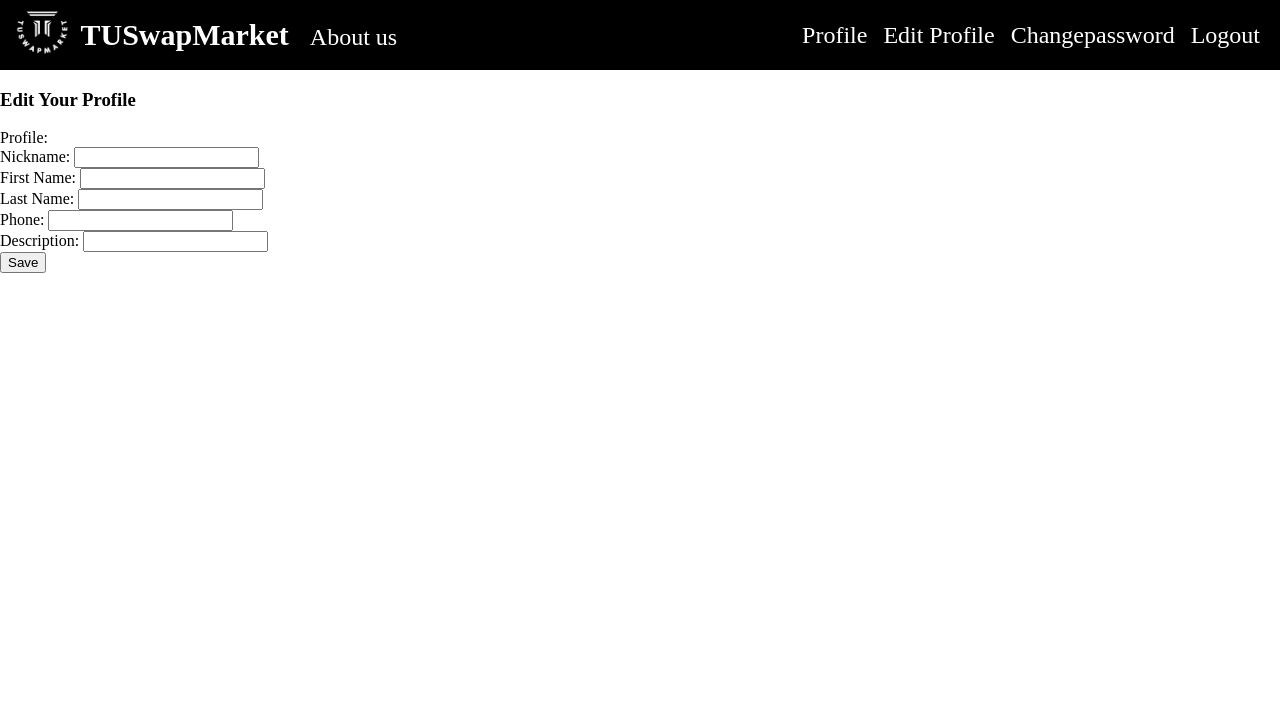
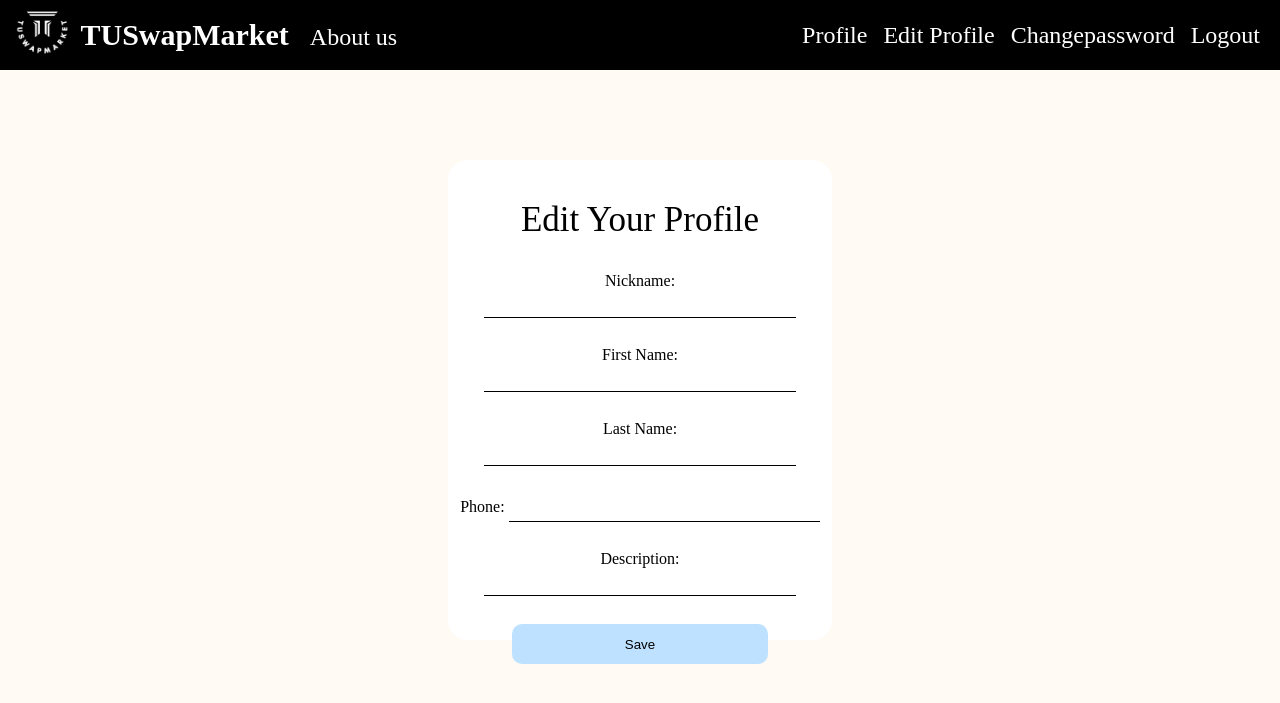
Before and after one commit to 6410685090/TUSwapMarket, a Django app: page /edit_profile/ in a window 1280 px wide. Shown: the top 703 px of the page. Run offline with Django 4.2, Linux system fonts and the light colour scheme; the visitor is signed in with stand-in values (Sample User, id 1).

Commit message:
add all templates

```diff
--- a/swapmarket/static/swapmarket/css/style.css
+++ b/swapmarket/static/swapmarket/css/head.css
@@ -1,14 +1,16 @@
-body {
-    margin: 0;
-    padding: 0;
+body{
+    margin: 0px;
+    padding: 0px;
+    background-color: rgb(255, 250, 244);
 }
 
-
 .header {
+    z-index: 5;
     width: 100%;
     height: 70px;
     background-color: black;
     display: flex;
+    position: fixed;
     align-items: center;
     font-size: 24px;
 }
--- a/swapmarket/templates/swapmarket/about.html
+++ b/swapmarket/templates/swapmarket/about.html
@@ -3,6 +3,7 @@
 {% block title %}About us{% endblock %}
 
 {% block body %}
+<div style="position: fixed; top: 100px;">
     <div style="padding-left: 20px;">
         <h2 style="font-size: 30px;">โครงงานวิชา CN331</h2>
         <p style="font-size: 15px;">
@@ -29,4 +30,5 @@
         <a href="https://github.com/6410685090/TUSwapMarket"  \
         style="font-size: 15px;">GitHub Repository</a>
     </div>
+</div>
 {% endblock %}
--- a/swapmarket/templates/swapmarket/homepage.html
+++ b/swapmarket/templates/swapmarket/homepage.html
@@ -3,6 +3,7 @@
 <html lang="en">
 <head>
     <link rel="stylesheet" href="{% static 'swapmarket/css/home.css' %}">
+    <link rel="stylesheet" href="{% static 'swapmarket/css/head.css' %}">
     <meta charset="UTF-8">
     <meta name="viewport" content="width=device-width, initial-scale=1.0">
     <title>Homepage</title>
@@ -44,7 +45,7 @@
                 </a>
 
                 {% empty %}
-                <p>GG</p>
+                <p>no item</p>
 
             {% endfor %}
 
--- a/swapmarket/templates/swapmarket/layout.html
+++ b/swapmarket/templates/swapmarket/layout.html
@@ -4,7 +4,7 @@
 <head>
     {% block link %}
     {% endblock %}
-    <link rel="stylesheet" href="{% static 'swapmarket/css/style.css' %}">
+    <link rel="stylesheet" href="{% static 'swapmarket/css/head.css' %}">
     <meta charset="UTF-8">
     <meta name="viewport" content="width=device-width, initial-scale=1.0">
     <title>{% block title %}{% endblock %}</title>
--- /dev/null
+++ b/user/static/user/css/signin.css
@@ -0,0 +1,70 @@
+body{
+    background-color: rgb(255, 250, 244);
+}
+
+.form1{
+    margin-top: 4vh;
+}
+
+
+.form2{
+    margin-top: 2vh;
+}
+
+.main{
+    display: flex;
+    justify-content: center;
+    align-items: center;
+}
+
+.box{
+    margin-top: 250px;
+    background-color: #ffffff;
+    width: 30vw;
+    height: 43vh;
+    border-radius: 20px;
+    border: none;
+    text-align: center;
+    min-width: 275px;
+}
+
+.top{
+    margin-top: 5vh;
+    font-size: 35px;
+}
+
+.inputbox{
+    width: 80%;
+    height: 25px;
+    margin-bottom: 3.5vh;
+    border-style: none;
+    outline: none;
+    border-bottom: 1px solid #000;
+}
+
+.inputbox input::placeholder{
+    padding-left: 10px;
+}
+
+.submit{
+    width: 20vw;
+    height: 40px;
+    border-style: none;
+    background-color: rgb(190, 225, 255);
+    border-radius: 10px;
+}
+
+.submit:hover{
+    background-color: rgb(216, 238, 255) ;
+    transition: 0.2s;
+
+}
+
+.signup{
+    text-decoration: none;
+    color: red;
+}
+
+.signup:hover{
+    color: rgb(255, 145, 145);
+}
--- a/user/templates/user/about.html
+++ b/user/templates/user/about.html
@@ -3,6 +3,7 @@
 {% block title %}About us{% endblock %}
 
 {% block body %}
+<div style=" position: fixed; top: 100px;">
     <div style="padding-left: 20px;">
         <h2 style="font-size: 30px;">โครงงานวิชา CN331</h2>
         <p style="font-size: 15px;">
@@ -29,4 +30,5 @@
         <a href="https://github.com/6410685090/TUSwapMarket"  \
         style="font-size: 15px;">GitHub Repository</a>
     </div>
+</div>
 {% endblock %}
--- a/user/templates/user/editprofile.html
+++ b/user/templates/user/editprofile.html
@@ -1,37 +1,40 @@
 {% extends "user/layout.html" %}
+{% load static %}
+{% block title %}Edit Profile{% endblock %}
+{% block link %}
+    <link rel="stylesheet" href="{% static 'user/css/signin.css' %}">
+{% endblock %}
 {% block body %}
-<div class="card-header">
-    <h3 class="login">Edit Your Profile</h3>
-</div>
-    <form method="post">
+<div class="main">
+    <div class="box" style="height: 60vh; margin-top: 160px;">
+    <div class="top">Edit Your Profile</div>
+        <form method="post"  class="form1">
             {% csrf_token %}
             <div class="card-body">
                 <div class="form-group">
-                <label for="userpicture'" class="mt-2">Profile:</label>
-                <!-- <input type="userpicture" class="form-control" id="userpicture" name="userpicture" value="{{ form.userpicture.value }}"> -->
+                    <label for="displayname" >Nickname:</label>
+                    <input type="displayname" class="inputbox" id="displayname" name="displayname" value="{{ form.displayname.value }}">
                 </div>
                 <div class="form-group">
-                <label for="displayname'" class="mt-2">Nickname:</label>
-                <input type="displayname" class="form-control" id="displayname" name="displayname" value="{{ form.displayname.value }}">
+                    <label for="firstname" >First Name:</label>
+                    <input type="firstname" class="inputbox" id="firstname" name="firstname" value="{{ form.firstname.value }}">
                 </div>
                 <div class="form-group">
-                <label for="firstname'" class="mt-2">First Name:</label>
-                <input type="firstname" class="form-control" id="firstname" name="firstname" value="{{ form.firstname.value }}">
+                    <label for="lastname" >Last Name:</label>
+                    <input type="lastname" class="inputbox" id="lastname" name="lastname" value="{{ form.lastname.value }}">
                 </div>
                 <div class="form-group">
-                <label for="lastname'" class="mt-2">Last Name:</label>
-                <input type="lastname" class="form-control" id="lastname" name="lastname" value="{{ form.lastname.value }}">
+                    <label for="phone" >Phone:</label>
+                    <input type="phone" class="inputbox" id="phone" name="phone" value="{{ form.phone.value }}" maxlength="10" minlength="10">
                 </div>
                 <div class="form-group">
-                <label for="phone" class="mt-2">Phone:</label>
-                <input type="phone" class="form-control mb-3" id="phone" name="phone" value="{{ form.phone.value }}">
-            </div>
-            <div class="form-group">
-                <label for="userdescription" class="mt-2">Description:</label>
-                <input type="userdescription" class="form-control" id="userdescription" name="userdescription" value="{{ form.userdescription.value }}">
+                    <label for="userdescription" >Description:</label>
+                    <input type="userdescription" class="inputbox" id="userdescription" name="userdescription" value="{{ form.userdescription.value }}">
                 </div>
                 <button type="submit" class="submit">Save</button>
             </div>
         </form>
     </div>
+    </div>
+</div>
 {% endblock body %}
--- a/user/templates/user/layout.html
+++ b/user/templates/user/layout.html
@@ -2,7 +2,9 @@
 <!DOCTYPE html>
 <html lang="en">
 <head>
-    <link rel="stylesheet" href="{% static 'swapmarket/css/style.css' %}">
+    {% block link %}
+    {% endblock %}
+    <link rel="stylesheet" href="{% static 'swapmarket/css/head.css' %}">
     <meta charset="UTF-8">
     <meta name="viewport" content="width=device-width, initial-scale=1.0">
     <title>{% block title %}{% endblock %}</title>
```
Also changed, not shown: swapmarket/static/swapmarket/css/home.css (+1 -48 lines), swapmarket/static/swapmarket/javascript/script.js (added, +20 -0 lines), user/static/user/css/profile.css (added, +85 -0 lines), user/templates/user/chpass.html (+14 -14 lines), user/templates/user/homepage.html (+52 -4 lines), user/templates/user/profile.html (+19 -8 lines), user/templates/user/registered.html (+16 -27 lines), user/templates/user/signin.html (+13 -9 lines), user/templates/user/signup.html (+16 -23 lines), swapmarket/static/swapmarket/pic/test.jpg (added). Lines whose indentation alone changed are shown as unchanged.
